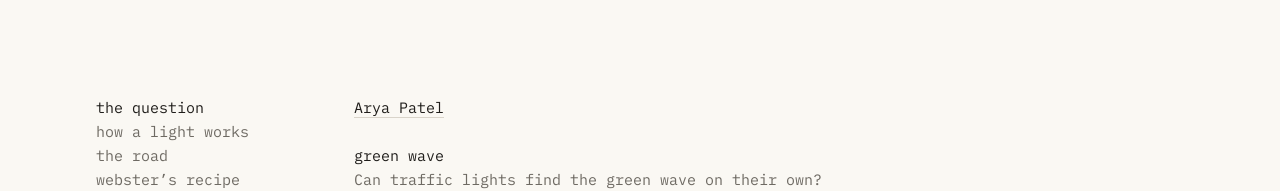
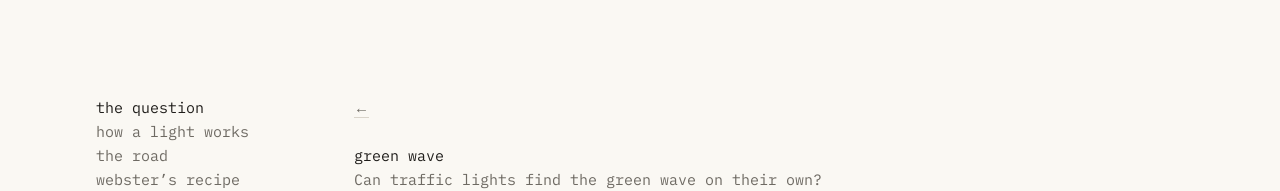
Before and after one commit to Arya-P05/green-wave, a Next.js app: page /green-wave in a window 1280 px wide. Shown: the top 191 px of the page. Built offline with nearby package versions, Linux system fonts and the light colour scheme; no server answers.

Commit message:
Pieces: a small back arrow instead of the name at the top

```diff
--- a/app/green-wave/page.tsx
+++ b/app/green-wave/page.tsx
@@ -69,8 +69,8 @@ export default function Home() {
       <article className="max-w-[96ch]">
         <header className="grid gap-y-1">
           <div>
-            <Link href="/" className="arrive" style={order(0)}>
-              Arya Patel
+            <Link href="/" aria-label="back to writing" className="arrive text-muted" style={order(0)}>
+              ←
             </Link>
             <h1 className="arrive mt-1" style={order(1)}>
               green wave
--- a/app/iphone-photos/page.tsx
+++ b/app/iphone-photos/page.tsx
@@ -68,8 +68,8 @@ export default function IphonePhotos() {
       <article className="max-w-[96ch]">
         <header className="grid gap-y-1">
           <div>
-            <Link href="/" className="arrive" style={order(0)}>
-              Arya Patel
+            <Link href="/" aria-label="back to writing" className="arrive text-muted" style={order(0)}>
+              ←
             </Link>
             <h1 className="arrive mt-1" style={order(1)}>
               almost good
--- a/app/little-person/page.tsx
+++ b/app/little-person/page.tsx
@@ -36,8 +36,8 @@ export default function LittlePerson() {
       <article className="max-w-[96ch]">
         <header className="grid gap-y-1">
           <div>
-            <Link href="/" className="arrive" style={order(0)}>
-              Arya Patel
+            <Link href="/" aria-label="back to writing" className="arrive text-muted" style={order(0)}>
+              ←
             </Link>
             <h1 className="arrive mt-1" style={order(1)}>
               the little person
--- a/app/sliding-doors/page.tsx
+++ b/app/sliding-doors/page.tsx
@@ -68,8 +68,8 @@ export default function SlidingDoors() {
       <article className="max-w-[96ch]">
         <header className="grid gap-y-1">
           <div>
-            <Link href="/" className="arrive" style={order(0)}>
-              Arya Patel
+            <Link href="/" aria-label="back to writing" className="arrive text-muted" style={order(0)}>
+              ←
             </Link>
             <h1 className="arrive mt-1" style={order(1)}>
               sliding doors
```
